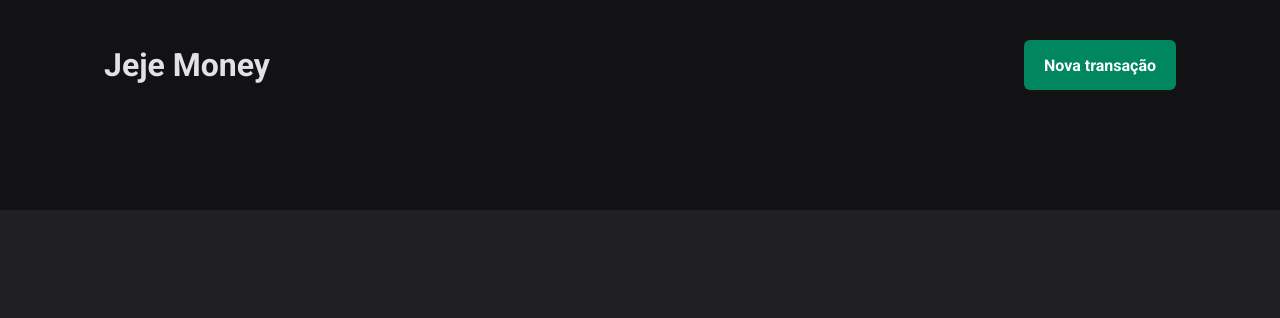
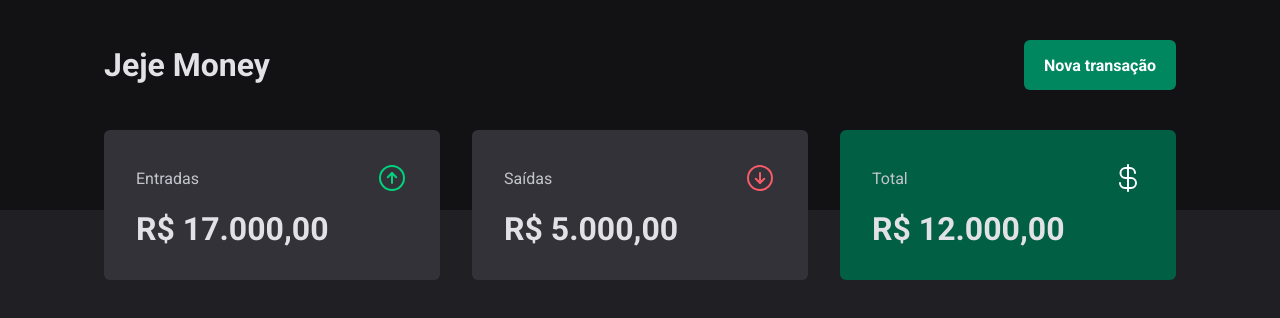
Before and after one commit to jeffersonbraster/control-money-react, a React (Vite) app: page / in a window 1280 px wide. Shown: the top 318 px of the page. Built offline with nearby package versions, Linux system fonts and the light colour scheme.

Commit message:
criando os cards

```diff
--- a/package.json
+++ b/package.json
@@ -9,6 +9,7 @@
     "preview": "vite preview"
   },
   "dependencies": {
+    "phosphor-react": "^1.4.1",
     "react": "^18.2.0",
     "react-dom": "^18.2.0",
     "styled-components": "^5.3.5"
--- /dev/null
+++ b/src/components/Summary/index.tsx
@@ -0,0 +1,40 @@
+import { ArrowCircleDown, ArrowCircleUp, CurrencyDollar } from "phosphor-react";
+import { SummaryCard, SummaryContainer } from "./styles";
+
+const Summary = () => {
+  return (
+    <SummaryContainer>
+      <SummaryCard>
+        <header>
+          <span>Entradas</span>
+
+          <ArrowCircleUp size={32} color="#00d37e" />
+        </header>
+
+        <strong>R$ 17.000,00</strong>
+      </SummaryCard>
+
+      <SummaryCard>
+        <header>
+          <span>Saídas</span>
+
+          <ArrowCircleDown size={32} color="#f75a68" />
+        </header>
+
+        <strong>R$ 5.000,00</strong>
+      </SummaryCard>
+
+      <SummaryCard variant="green">
+        <header>
+          <span>Total</span>
+
+          <CurrencyDollar size={32} color="#fff" />
+        </header>
+
+        <strong>R$ 12.000,00</strong>
+      </SummaryCard>
+    </SummaryContainer>
+  );
+};
+
+export default Summary;
--- /dev/null
+++ b/src/components/Summary/styles.ts
@@ -0,0 +1,42 @@
+import styled, { css } from "styled-components";
+
+export const SummaryContainer = styled.section`
+  width: 100%;
+  max-width: 1120px;
+  margin: 0 auto;
+  padding: 0 1.5rem;
+
+  display: grid;
+  grid-template-columns: repeat(3, 1fr);
+  gap: 2rem;
+  margin-top: -5rem;
+`;
+
+interface SummaryCardProps {
+  variant?: "green";
+}
+
+export const SummaryCard = styled.div<SummaryCardProps>`
+  background-color: ${(props) => props.theme["gray-600"]};
+  border-radius: 6px;
+  padding: 2rem;
+
+  header {
+    display: flex;
+    align-items: center;
+    justify-content: space-between;
+    color: ${(props) => props.theme["gray-300"]};
+  }
+
+  strong {
+    display: block;
+    margin-top: 1rem;
+    font-size: 2rem;
+  }
+
+  ${(props) =>
+    props.variant === "green" &&
+    css`
+      background-color: ${props.theme["green-700"]};
+    `}
+`;
--- a/src/pages/Transactions/index.tsx
+++ b/src/pages/Transactions/index.tsx
@@ -1,9 +1,11 @@
 import Header from "../../components/Header";
+import Summary from "../../components/Summary";
 
 const Transactions = () => {
   return (
     <>
       <Header />
+      <Summary />
     </>
   );
 };
```
Also changed, not shown: 1 other file (tests, documents, lock files or other folders).
